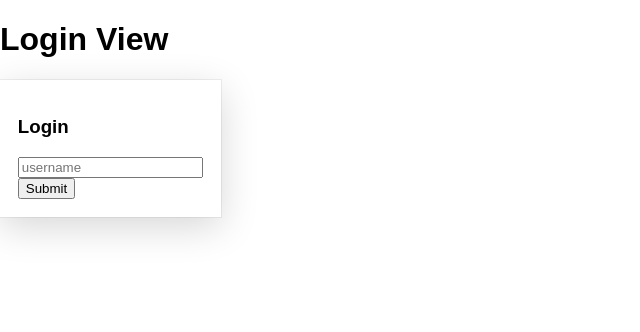
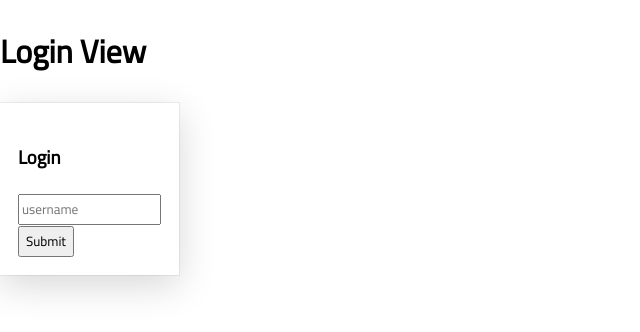
Before and after one commit to ElrohirGT/Chessy, a Vue app in the folder chessy_frontend/: page / in a window 1280 px wide. Shown: the top 332 px of the page, without its empty margins (0-640 px from the left). Built offline with nearby package versions, Linux system fonts and the light colour scheme.

Commit message:
Add: CSS files for web styling

```diff
--- a/chessy_frontend/index.html
+++ b/chessy_frontend/index.html
@@ -2,12 +2,18 @@
 <html lang="en">
   <head>
     <meta charset="UTF-8">
+    <meta name="viewport" content="width=device-width, initial-scale=1.0">
+    <!-- FAVICON -->
     <link rel="icon" href="/favicon.png">
-    <meta name="viewport" content="width=device-width, initial-scale=1.0">
-    <title>Vite App</title>
+    <!-- TITLE -->
+    <title>Chessy</title>
+    <!-- FONT IMPORTING -->
+    <link rel="preconnect" href="https://fonts.googleapis.com">
+    <link rel="preconnect" href="https://fonts.gstatic.com" crossorigin>
+    <link href="https://fonts.googleapis.com/css2?family=Cairo&family=PT+Serif:wght@700&display=swap" rel="stylesheet">
   </head>
   <body>
-    <div id="app"></div>
+    <!-- APP VUE INJECTION --> <div id="app"></div>
     <script type="module" src="/src/main.js"></script>
   </body>
 </html>
--- /dev/null
+++ b/chessy_frontend/src/assets/base.css
@@ -0,0 +1,3 @@
+* {
+    font-family: 'Cairo', sans-serif;
+}
--- a/chessy_frontend/src/main.js
+++ b/chessy_frontend/src/main.js
@@ -1,4 +1,5 @@
-import './assets/reset.css'
+import '@/assets/reset.css'
+import '@/assets/base.css'
 
 import { createApp } from 'vue'
 import { createPinia } from 'pinia'
```
Also changed, not shown: chessy_frontend/src/assets/colors.css (added).
